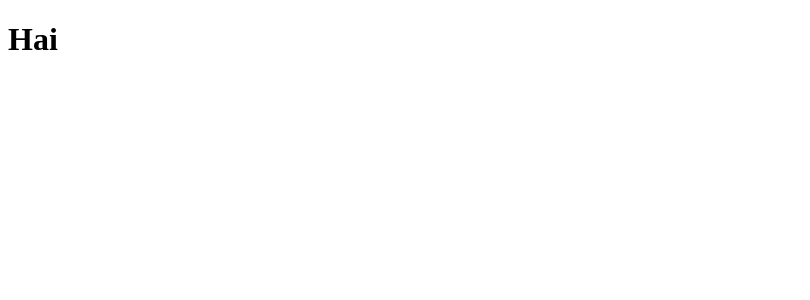
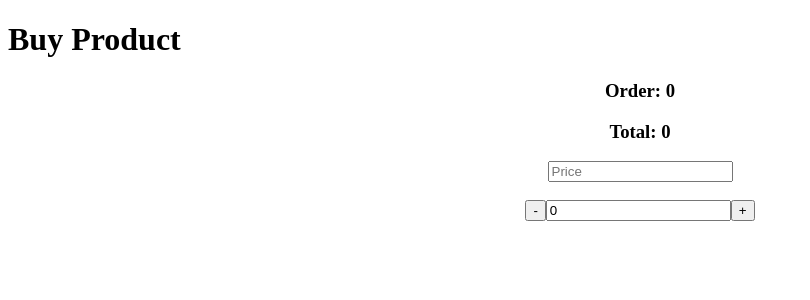
Before and after one commit to freyandhy/binar-learn-redux, a React (Create React App) app: page / in a window 1280 px wide. Shown: the top 300 px of the page, without its empty margins (0-810 px from the left). Built offline with nearby package versions, Linux system fonts and the light colour scheme.

Commit message:
added product page

```diff
--- a/src/App.js
+++ b/src/App.js
@@ -1,9 +1,10 @@
 import React from "react";
+import Product from "./pages/Product";
 
 const App = () => {
   return (
     <>
-      <h1>Hai</h1>
+      <Product />
     </>
   );
 };
--- /dev/null
+++ b/src/pages/Product.jsx
@@ -0,0 +1,28 @@
+import React, { useState } from "react";
+
+const Product = () => {
+  const [order, setOrder] = useState(0);
+  const [price, setPrice] = useState(0);
+
+  return (
+    <>
+      <h1>Buy Product</h1>
+      <div style={{ textAlign: "center" }}>
+        <h3>Order: {order}</h3>
+        <h3>Total: {order * price}</h3>
+        <input
+          onChange={(e) => setPrice(e.target.value)}
+          type="text"
+          placeholder="Price"
+        />
+        <br />
+        <br />
+        <button onClick={(e) => setOrder(order - 1)}>-</button>
+        <input type="text" value={order} readOnly />
+        <button onClick={(e) => setOrder(order + 1)}>+</button>
+      </div>
+    </>
+  );
+};
+
+export default Product;
```
